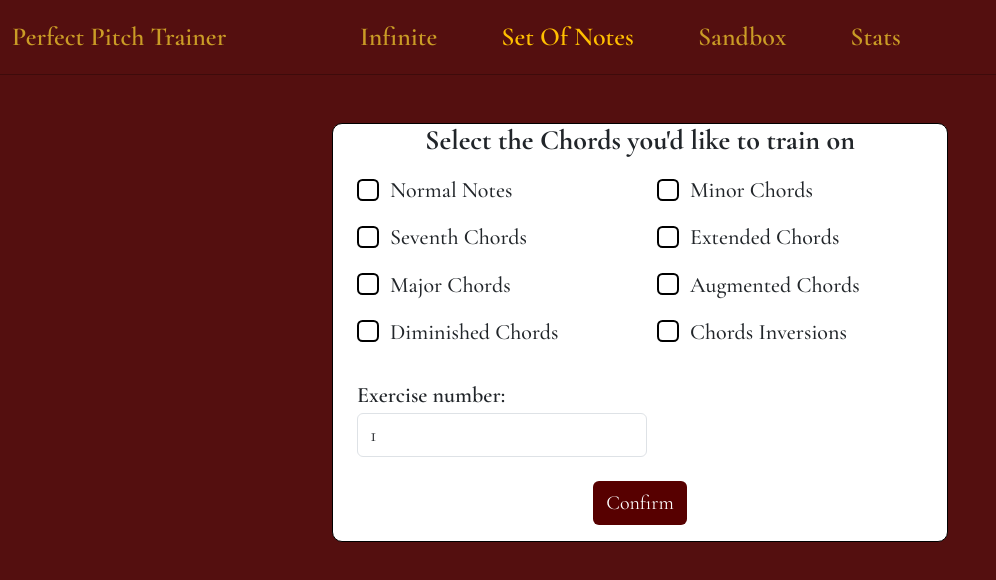
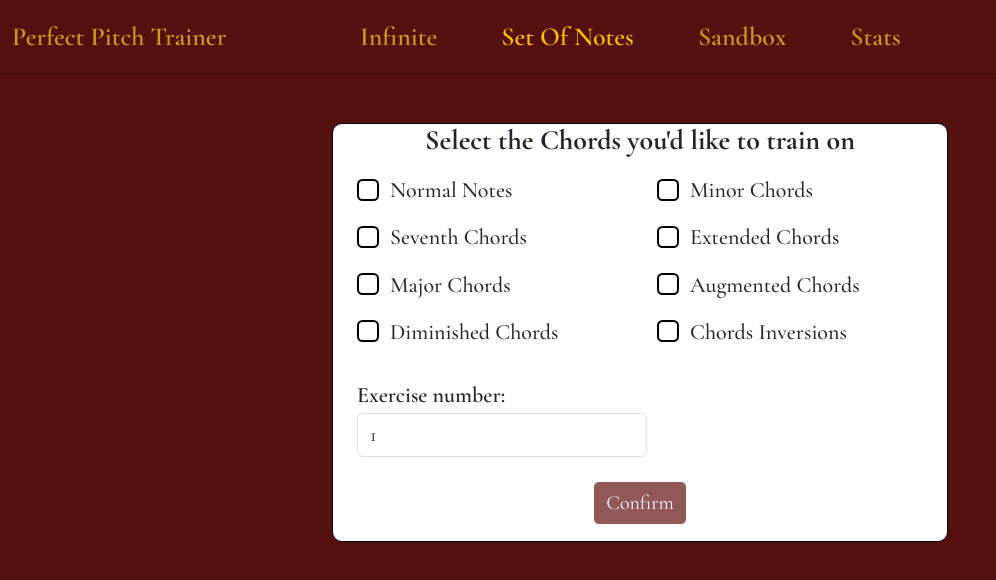
Before and after one commit to IGieckI/Perfect-Pitch-Trainer, a Vue app in the folder client/: page /set-of-notes in a window 1280 px wide. Shown: the top 580 px of the page, without its empty margins (0-996 px from the left). Built offline with nearby package versions, Linux system fonts and the light colour scheme.

Commit message:
Improve SetupSetOfNotes.vue

```diff
--- a/client/src/components/SetupSetOfNotes.vue
+++ b/client/src/components/SetupSetOfNotes.vue
@@ -12,7 +12,7 @@
             </div>
         </form>
         <div class="text-center mt-4 mb-3" form="notesConfigurationForm">
-            <button type="submit" class="btn fs-5" @click.prevent="onSubmit">Confirm</button>
+            <button type="submit" class="btn fs-5" @click.prevent="onSubmit" :disabled="isButtonDisabled">Confirm</button>
         </div>
     </div>
 </template>
@@ -29,21 +29,19 @@ export default defineComponent({
             exerciseNumber: 1
         }
     },
+    computed: {
+        /**
+         * Computed property that checks if input is valid to enable or disable the confirm button.
+         */
+        isButtonDisabled() {
+            return this.selectedItems.length === 0 || this.exerciseNumber < 1;
+        }
+    },
     methods: {
         /**
-         * Check input data and then emits the setup-complete event
+         * Emits the setup-complete event
          */
         onSubmit() {
-            if (this.selectedItems.length == 0) {
-                alert('Please select at least one item');
-                return;
-            }
-
-            if (this.exerciseNumber < 1) {
-                alert('Please select a valid exercise number');
-                return;
-            }
-
             this.$emit('setup-complete', this.selectedItems, this.exerciseNumber);
         }
     }
```
